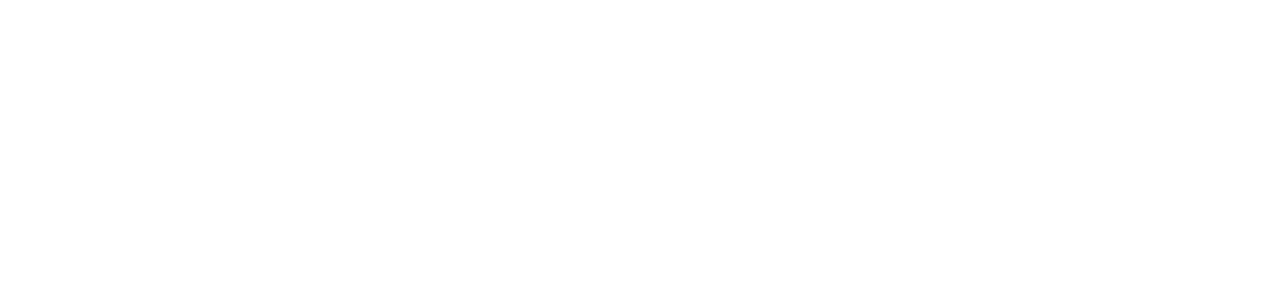
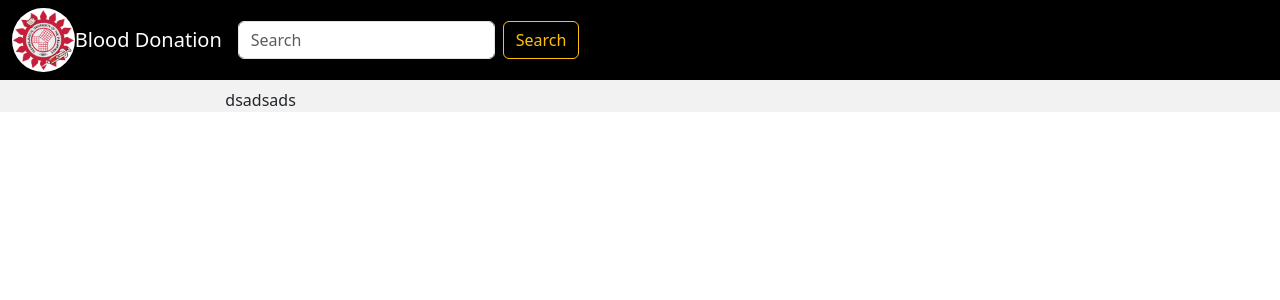
Before and after one commit to JunnieYAHH/BIchor, a React (Create React App) app in the folder client/: page /user/appointment-download in a window 1280 px wide. Before the commit this address had no page. Shown: the top 300 px of the page. Built offline with nearby package versions, Linux system fonts and the light colour scheme; no server answers; sample sign-in values are in the browser's storage.

Commit message:
Schedule and About Us

```diff
--- a/client/src/App.js
+++ b/client/src/App.js
@@ -31,6 +31,7 @@ import TheIncentives from './pages/Forum/Pad/TheIncentives';
 import EditAppointment from './pages/user/Appointment/EditAppointment';
 import AboutUs from './pages/Forum/AboutUs';
 import Schedule from './pages/Forum/Schedule/Schedule';
+import DownloadAppointment from './pages/user/Appointment/DownloadAppointment';
 
 function App() {
   return (
@@ -52,6 +53,7 @@ function App() {
         <Route path='/blood/forum/the-pad/how-to-transfuse' element={<ProtectedRoutes><HowToTransfuse /></ProtectedRoutes>} />
         <Route path='/blood/forum/the-pad/what-is-the-incentives' element={<ProtectedRoutes><TheIncentives /></ProtectedRoutes>} />
         <Route path='/user/appointment-edit/:id' element={<ProtectedRoutes><EditAppointment /></ProtectedRoutes>} />
+        <Route path='/user/appointment-download' element={<ProtectedRoutes><DownloadAppointment /></ProtectedRoutes>} />
         <Route path='/blood/forum/schedule' element={<ProtectedRoutes><Schedule /></ProtectedRoutes>} />
         <Route path='/blood/forum/about-us' element={<ProtectedRoutes><AboutUs /></ProtectedRoutes>} />
         {/* HERE IS THE ADMIN */}
--- a/client/src/pages/Forum/Forum.js
+++ b/client/src/pages/Forum/Forum.js
@@ -280,17 +280,17 @@ const Forum = () => {
                                                 <Card style={{ backgroundColor: 'gray', color: 'white' }}>
                                                     <Row>
                                                         <Col>
+                                                            <Link to='/blood/forum/about-us' style={{ textDecoration: 'none', color: 'white' }}>
                                                                 <Row>
                                                                     <Col>
                                                                         <i class="fa-solid fa-user-tie" style={{ fontSize: '30px', marginTop: '15px' }}></i>
                                                                     </Col>
                                                                     <Col>
-                                                                    <Link to='/blood/forum/about-us' style={{ textDecoration: 'none', color: 'white' }}>
                                                                         About
                                                                         <h4 style={{ color: 'orange', fontWeight: 'bold' }}>Us</h4>
-                                                                    </Link>
                                                                     </Col>
                                                                 </Row>
+                                                            </Link>
                                                         </Col>
                                                     </Row>
                                                 </Card>
--- /dev/null
+++ b/client/src/pages/user/Appointment/DownloadAppointment.js
@@ -0,0 +1,86 @@
+import React, { useState, useEffect } from 'react';
+import { Link, useLocation, useNavigate, useParams } from 'react-router-dom';
+import { useSelector } from 'react-redux'
+import { toast } from 'react-toastify';
+import 'react-toastify/dist/ReactToastify.css';
+import Sidebar from '../../../components/Layouts/Sidebar'
+import '../../../index.css';
+import '../../../App.css';
+import {
+    MDBContainer as Container,
+    MDBRow as Row,
+    MDBCol as Col,
+    MDBCard as Card,
+    MDBCardImage,
+    MDBInput,
+    MDBBtn
+} from 'mdb-react-ui-kit';
+import axios from 'axios'
+
+const DownloadAppointment = () => {
+    const location = useLocation();
+    const isLoginPage = location.pathname === '/login';
+    const isRegisterPage = location.pathname === '/register';
+    const isHomePage = location.pathname === '/';
+    const { user } = useSelector(state => state.user)
+    const navigate = useNavigate();
+    const handleLogout = () => {
+        localStorage.clear()
+        toast.success('Logout Success')
+        navigate('/login')
+    }
+
+    return (
+        <>
+            <div className="custom-homepage my-5">
+                <header className='header'>
+                    <nav className="navbar navbar-expand-lg bg-body-tertiary header">
+                        <div className="container-fluid">
+                            <img src="../../assets/images/systemLOGOMAIN.png" alt="logotup" id='tuplogo' />
+                            <Link to="/" className="navbar-brand" style={{ color: 'black' }}>
+                                Blood Donation
+                            </Link>
+                            <button className="navbar-toggler" type="button" data-bs-toggle="collapse" data-bs-target="#navbarSupportedContent" aria-controls="navbarSupportedContent" aria-expanded="false" aria-label="Toggle navigation">
+                                <span className="navbar-toggler-icon" />
+                            </button>
+                            <div className="collapse navbar-collapse" id="navbarSupportedContent">
+                                <ul className="navbar-nav me-auto mb-2 mb-lg-0">
+                                    <form className="d-flex" role="search">
+                                        <input className="form-control me-2" type="search" placeholder="Search" aria-label="Search" />
+                                        <button className="btn btn-outline-warning" type="submit">Search</button>
+                                    </form>
+                                </ul>
+                                {!isRegisterPage && !isLoginPage && user && (
+                                    <ul className="navbar-nav mb- mb-lg-0">
+                                        <li className='nav-item mx-3'>
+                                            <p className='nav-link' style={{ color: 'white' }}> <i className='fa fa-user'></i> Welcome{""} {user.name} {""} <span className="badge bg-secondary">{user.role}</span></p>
+                                        </li>
+                                        <li className='nav-item mx-3'>
+                                            <button className='btn btn-danger' onClick={handleLogout}>Logout</button>
+                                        </li>
+                                    </ul>
+                                )}
+                            </div>
+                        </div>
+                    </nav>
+                </header>
+                <div className="custom-content">
+                    <Container fluid>
+                        <Row>
+                            <Col md={2}>
+                                <Sidebar />
+                            </Col>
+                            <Col md={10}>
+                                <>
+                                    dsadsads
+                                </>
+                            </Col>
+                        </Row>
+                    </Container>
+                </div>
+            </div >
+        </>
+    )
+}
+
+export default DownloadAppointment
--- a/client/src/pages/user/Incentives.js
+++ b/client/src/pages/user/Incentives.js
@@ -157,7 +157,7 @@ const Incentives = () => {
                                 </Link>
                             )}
                             {appointment.status === 'confirmed' && (
-                                <Link className="py-1 px-2">
+                                <Link to={'/user/appointment-download'} className="py-1 px-2">
                                     <i className="fa-solid fa-print" style={{ cursor: 'pointer' }} ></i>
                                     {/* <i class="fa-regular fa-print"></i> */}
                                 </Link>
```
Also changed, not shown: client/src/pages/Forum/AboutUs.js (+11 -7 lines), client/src/pages/Forum/Schedule/Schedule.js (+8 -17 lines), client/src/pages/user/Appointment/EditAppointment.js (+0 -9 lines). Lines whose indentation alone changed are shown as unchanged.
